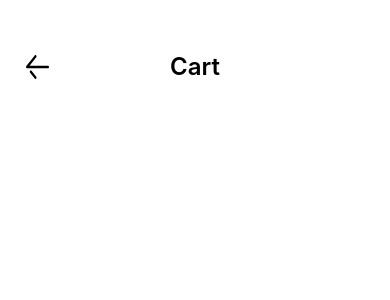
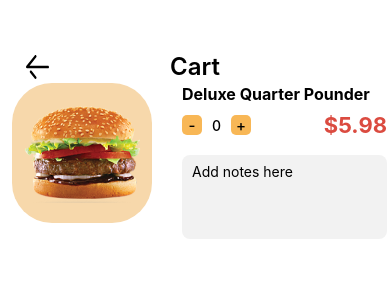
Before and after one commit to TeryaevAndrey/mcdonalds-React-Native, a React Native app: screen /Cart in a window 390 px wide. Shown: the top 300 px of the page. Built offline with nearby package versions, Linux system fonts and the light colour scheme.

Commit message:
add-cart-item-component

```diff
--- /dev/null
+++ b/components/Cart/CartItem.jsx
@@ -0,0 +1,119 @@
+import React from "react";
+import { TextInput, View } from "react-native";
+import styled from "styled-components/native";
+
+const Wrapper = styled.View`
+  display: flex;
+  flex-direction: row;
+  align-items: flex-start;
+  min-height: 139px;
+  width: 100%;
+`;
+
+const ImgWrapper = styled.View`
+  display: flex;
+  justify-content: center;
+  align-items: center;
+  background: #f7d8ab;
+  border-radius: 40px;
+  width: 140px;
+  height: 140px;
+`;
+
+const Img = styled.Image`
+  width: 128px;
+  height: 100px;
+`;
+
+const Title = styled.Text`
+  font-size: 16px;
+  font-weight: 700;
+  line-height: 22px;
+  color: #000;
+`;
+
+const Counter = styled.View`
+  display: flex;
+  flex-direction: row;
+  align-items: center;
+`;
+
+const CounterBtn = styled.TouchableOpacity`
+  width: 20px;
+  height: 20px;
+  display: flex;
+  justify-content: center;
+  align-items: center;
+  background: #f8b756;
+  border-radius: 5px;
+`;
+
+const CounterBtnText = styled.Text`
+  font-size: 15px;
+  font-weight: 500;
+  color: #000;
+`;
+
+const CounterValue = styled.Text`
+  font-size: 14px;
+  font-weight: 500;
+  line-height: 19px;
+  color: #000;
+  margin: 0 10px;
+`;
+
+const Price = styled.Text`
+  font-size: 22px;
+  font-weight: 700;
+  line-height: 30px;
+  color: #db4b40;
+`;
+
+const Input = styled.TextInput`
+  max-width: 205px;
+  width: 100%;
+  min-height: 57px;
+  background: #F2F2F2;
+  marginTop: 15px;
+  border-radius: 8px;
+  padding: 8px 10px;
+`;
+
+const CartItem = () => {
+  return (
+    <Wrapper>
+      <ImgWrapper>
+        <Img
+          source={require("../../assets/cart/products/1.png")}
+          resizeMode="contain"
+        />
+      </ImgWrapper>
+      <View style={{marginLeft: 30, maxWidth: 205, width: "100%"}}>
+        <Title>Deluxe Quarter Pounder</Title>
+        <View
+          style={{
+            display: "flex",
+            flexDirection: "row",
+            justifyContent: "space-between",
+            alignItems: "center",
+            marginTop: 5
+          }}
+        >
+          <Counter>
+            <CounterBtn>
+              <CounterBtnText>-</CounterBtnText>
+            </CounterBtn>
+            <CounterValue>0</CounterValue>
+            <CounterBtn>
+              <CounterBtnText>+</CounterBtnText>
+            </CounterBtn>
+          </Counter>
+          <Price>$5.98</Price>
+        </View>
+        <Input multiline={true} numberOfLines={4} placeholder="Add notes here" />
+      </View>
+    </Wrapper>
+  );
+};
+
+export default CartItem;
--- a/components/Cart/CartList.jsx
+++ b/components/Cart/CartList.jsx
@@ -1,10 +1,19 @@
 import React from 'react';
+import styled from "styled-components/native";
+import CartItem from './CartItem';
+
+const Wrapper = styled.View`
+  display: flex;
+  width: 100%;
+  height: 100%;
+  padding: 0 12px;
+`;
 
 const CartList = () => {
   return (
-    <>
-
-    </>
+    <Wrapper>
+      <CartItem />
+    </Wrapper>
   );
 };
 
```
Also changed, not shown: assets/cart/products/1.png (added).
